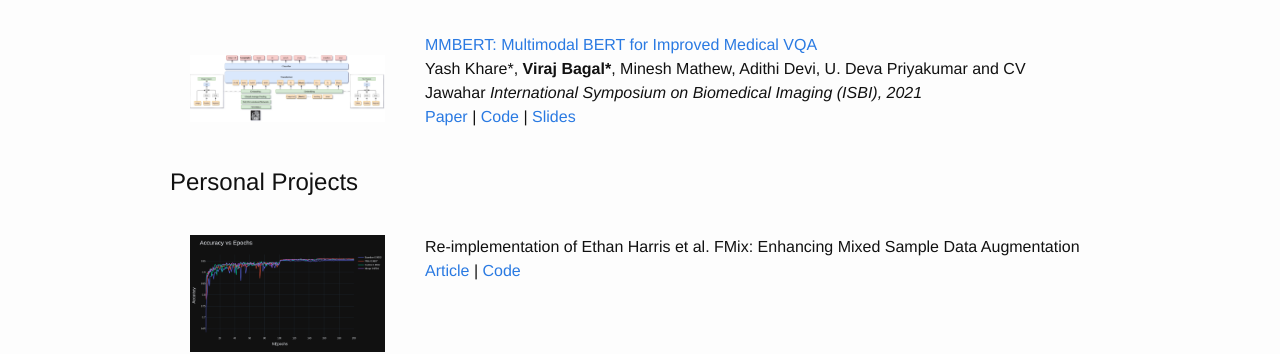
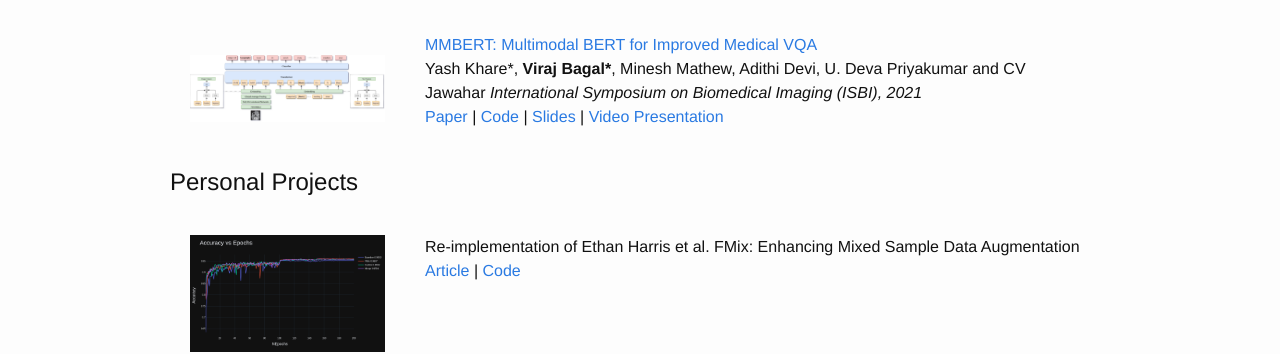
Before and after one commit to VirajBagal/VirajBagal.github.io, a Jekyll site: the page built from index.md, in a window 1280 px wide. Shown: the part 1065-1419 px from the top of the page. Built offline with Jekyll 4.4.1, drawn with Linux system fonts in a browser that asks for light colours.

Commit message:
Update index.md

```diff
--- a/index.md
+++ b/index.md
@@ -91,7 +91,7 @@ funded throughout my degree by KVPY organization. </li>
 					<br>
 
 					<a href="/data/mmbert.pdf">Paper</a> | <a href="https://github.com/VirajBagal/MedicalVQA">Code</a> |
-					<a href="https://docs.google.com/presentation/d/1GYlUSgdkClRTUMRTW-4Nr1ltilkPiAN3-ayGWvP7E-A/edit?usp=sharing">Slides</a>
+					<a href="https://docs.google.com/presentation/d/1GYlUSgdkClRTUMRTW-4Nr1ltilkPiAN3-ayGWvP7E-A/edit?usp=sharing">Slides</a>					 | <a href="https://www.dropbox.com/s/gx93itclyvlm2ey/mmbert_video.mp4?dl=0">Video Presentation</a>
 				</p>
 			</td>
 
```
